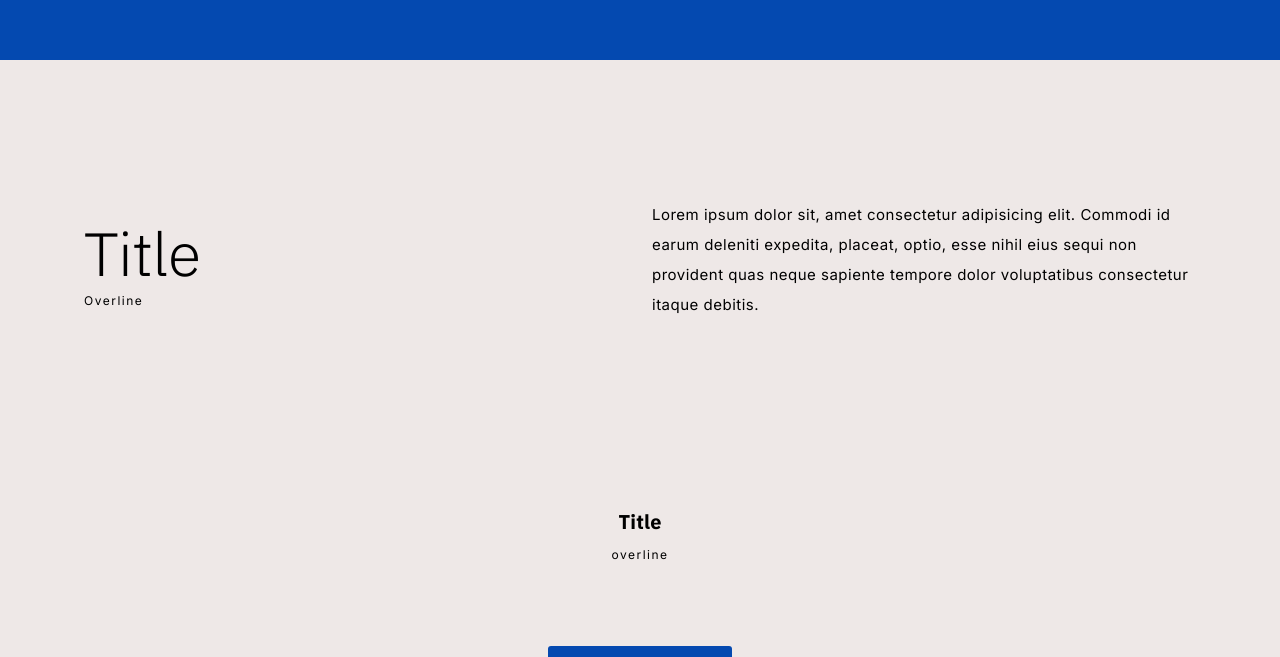
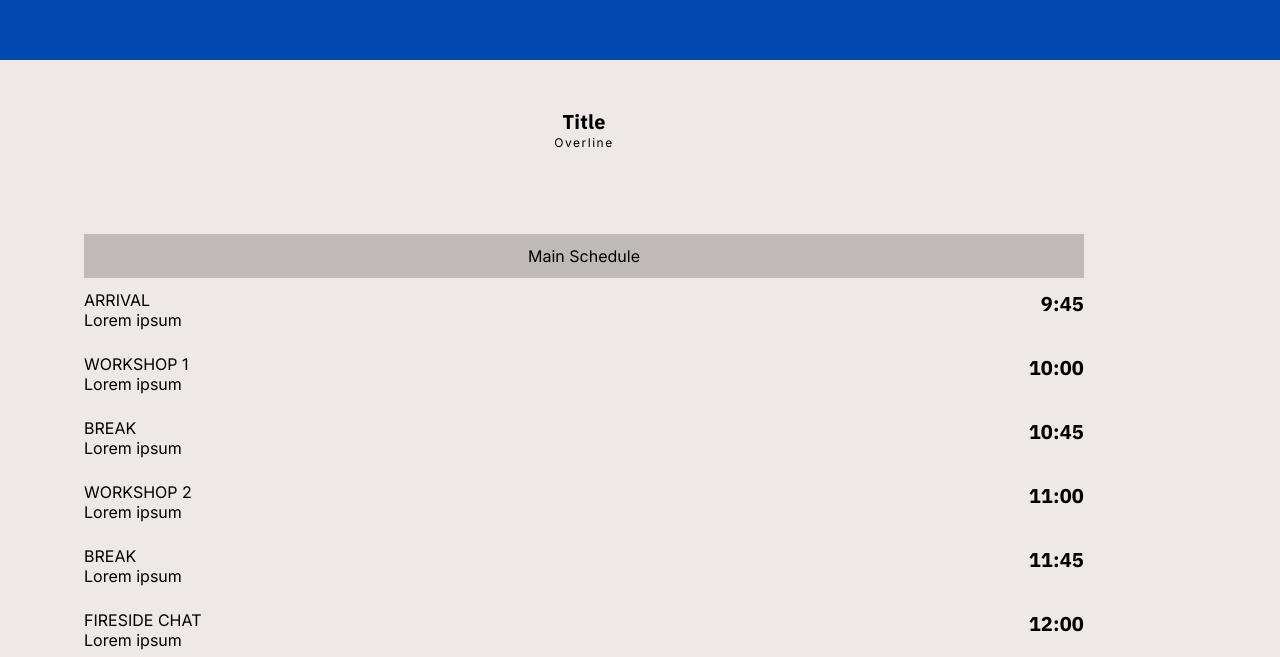
Before and after one commit to caseit-tech-director/pivot-2022, a Next.js app: page /schedule in a window 1280 px wide. Shown: the part 740-1397 px from the top of the page. Built offline with nearby package versions, Linux system fonts and the light colour scheme.

Commit message:
Adding schedule

```diff
--- /dev/null
+++ b/components/EventSchedule.js
@@ -0,0 +1,103 @@
+import MenuItems from './MenuItems/ScheduleItems';
+import MaxLayout from './Layout/MaxLayout';
+import style from '../styles/modules/_schedule.module.scss';
+
+export default function EventSchedule() {
+  return (
+    <MaxLayout>
+      <div className={style['content--wrapper']}>
+        <div
+          className={[style['text--center'], style['margin--bottom--lrg']].join(
+            ' '
+          )}
+        >
+          <h6>Title</h6>
+          <p className="overline">Overline</p>
+        </div>
+
+        <div className="schedule--item--wrapper">
+          <div
+            className={[
+              style['bg--gray--200'],
+              style['content--wrapper--title'],
+              style['text--center'],
+            ].join(' ')}
+          >
+            Main Schedule
+          </div>
+
+          <div className={style['schedule--wrapper']}>
+            {
+              <div className={[style['flex--column'], style['']].join(' ')}>
+                {MenuItems.DayOne.map((item, index) => {
+                  return (
+                    <div
+                      className={[
+                        style['flex--container'],
+                        style['justify--between'],
+                        style['item--wrapper'],
+                        style['margin--bottom--sm'],
+                      ].join(' ')}
+                      key={index}
+                    >
+                      <div className="flex--left">
+                        <p className="event--title">{item.title}</p>
+                        <p className="event--description">{item.desc}</p>
+                      </div>
+                      <div className="flex--right">
+                        <h6 className="event--time">{item.time}</h6>
+                      </div>
+                    </div>
+                  );
+                })}
+              </div>
+            }
+          </div>
+
+          <div className="schedule--item--wrapper">
+            <div
+              className={[
+                style['bg--gray--200'],
+                style['content--wrapper--title'],
+                style['text--center'],
+              ].join(' ')}
+            >
+              Main Schedule
+            </div>
+
+            {/* Day two */}
+            <div className="schedule--wrapper">
+              {
+                <div className={[style['flex--column'], style['']].join(' ')}>
+                  {MenuItems.DayOne.map((item, index) => {
+                    return (
+                      <div
+                        className={[
+                          style['flex--container'],
+                          style['justify--between'],
+                          style['item--wrapper'],
+                          style['margin--bottom--sm'],
+                        ].join(' ')}
+                        key={index}
+                      >
+                        <div className="flex--left">
+                          <p className="event--title">{item.title}</p>
+                          <p className="event--description">{item.desc}</p>
+                        </div>
+                        <div className="flex--right">
+                          <h6 className="event--time">{item.time}</h6>
+                        </div>
+                      </div>
+                    );
+                  })}
+                </div>
+              }
+            </div>
+            {/* End of day two */}
+
+          </div>
+        </div>
+      </div>
+    </MaxLayout>
+  );
+}
--- /dev/null
+++ b/components/MenuItems/ScheduleItems.js
@@ -0,0 +1,92 @@
+const DayOneItems = [
+  {
+    title: 'ARRIVAL',
+    desc: 'Lorem ipsum',
+    time: '9:45',
+  },
+  {
+    title: 'WORKSHOP 1',
+    desc: 'Lorem ipsum',
+    time: '10:00',
+  },
+  {
+    title: 'BREAK',
+    desc: 'Lorem ipsum',
+    time: '10:45',
+  },
+  {
+    title: 'WORKSHOP 2',
+    desc: 'Lorem ipsum',
+    time: '11:00',
+  },
+  {
+    title: 'BREAK',
+    desc: 'Lorem ipsum',
+    time: '11:45',
+  },
+  {
+    title: 'FIRESIDE CHAT',
+    desc: 'Lorem ipsum',
+    time: '12:00',
+  },
+  {
+    title: 'BREAK',
+    desc: 'Lorem ipsum',
+    time: '1:00',
+  },
+  {
+    title: 'NETWORKING',
+    desc: 'Lorem ipsum',
+    time: '1:15',
+  },
+  {
+    title: 'CLOSING AND DIVISION DRAW',
+    desc: 'Lorem ipsum',
+    time: '2:30',
+  },
+];
+
+const DayTwoItems = [
+  {
+    title: 'ARRIVAL',
+    desc: 'lorem IPSUM',
+    time: '10:00',
+  },
+  {
+    title: 'PRELIMINARY PRESENTATIONS',
+    desc: 'lorem IPSUM',
+    time: '10:10',
+  },
+  {
+    title: 'BREAK',
+    desc: 'lorem IPSUM',
+    time: '12:00',
+  },
+  {
+    title: 'BREAK',
+    desc: 'lorem IPSUM',
+    time: '12:20',
+  },
+  {
+    title: 'FINALS PRESENTATION',
+    desc: 'lorem IPSUM',
+    time: '12:30',
+  },
+  {
+    title: 'BREAK',
+    desc: 'lorem IPSUM',
+    time: '2:00',
+  },
+  {
+    title: 'CLOSING AND AWARDS CEREMONY',
+    desc: 'lorem IPSUM',
+    time: '2:10',
+  },
+];
+
+const ScheduleItems = {
+  DayOne: DayOneItems,
+  DayTwo: DayTwoItems,
+};
+
+export default ScheduleItems;
--- a/components/particle.js
+++ b/components/particle.js
@@ -62,7 +62,7 @@
               outMode: 'bounce',
               random: false,
               speed: 1,
-              decay: 0.00025,
+              decay: 0.000244,
               straight: false,
             },
             number: {
--- a/pages/schedule.js
+++ b/pages/schedule.js
@@ -3,16 +3,18 @@
 import BranchHeader from '../components/Organisms/BranchHeader';
 import RegistrationModule from '../components/Organisms/RegistrationModule';
 import dummyText from '../components/DummyText';
+import Schedule from '../components/EventSchedule';
 
 export default function Sponsors() {
   return (
     <body>
       <LargeHeader header={'competition schedule'} overline={'GET READY'} />
-      <BranchHeader
+      {/* <BranchHeader
         header={'Title'}
         overline={'Overline'}
         paragraph={dummyText}
-      />
+      /> */}
+      <Schedule/>
       <RegistrationModule header={'Title'} overline={'overline'} />
       <Testimonials/>
     </body>
--- /dev/null
+++ b/styles/modules/_schedule.module.scss
@@ -0,0 +1,50 @@
+@import '/styles/base/variables';
+
+.content--wrapper{
+    display: flex;
+    justify-content: center;
+    flex-direction: column;
+    grid-column-start: $grid--start;
+    grid-column-end: $grid--end;
+    max-width: 1000px;
+}
+
+.text--center{
+    text-align: center;
+}
+
+.margin--bottom--lrg{
+    margin-bottom: $lrg-margin;
+}
+
+.margin--bottom--sm{
+    margin-bottom: $sm-margin;
+}
+
+.content--wrapper--title{
+    padding: $xs-margin;
+    margin-bottom: $xs-margin;
+    background-color: rgba(0, 0, 0, 0.200);
+}
+
+.flex--container{
+    display: flex;
+    width: 100%;
+}
+
+.justify--between{
+    justify-content: space-between;
+}
+
+.flex--column{
+    display: flex;
+    flex-direction: column;
+}
+
+.item--wrapper{
+
+}
+
+.schedule--wrapper{
+    margin-bottom: $lrg-margin;
+}
```
